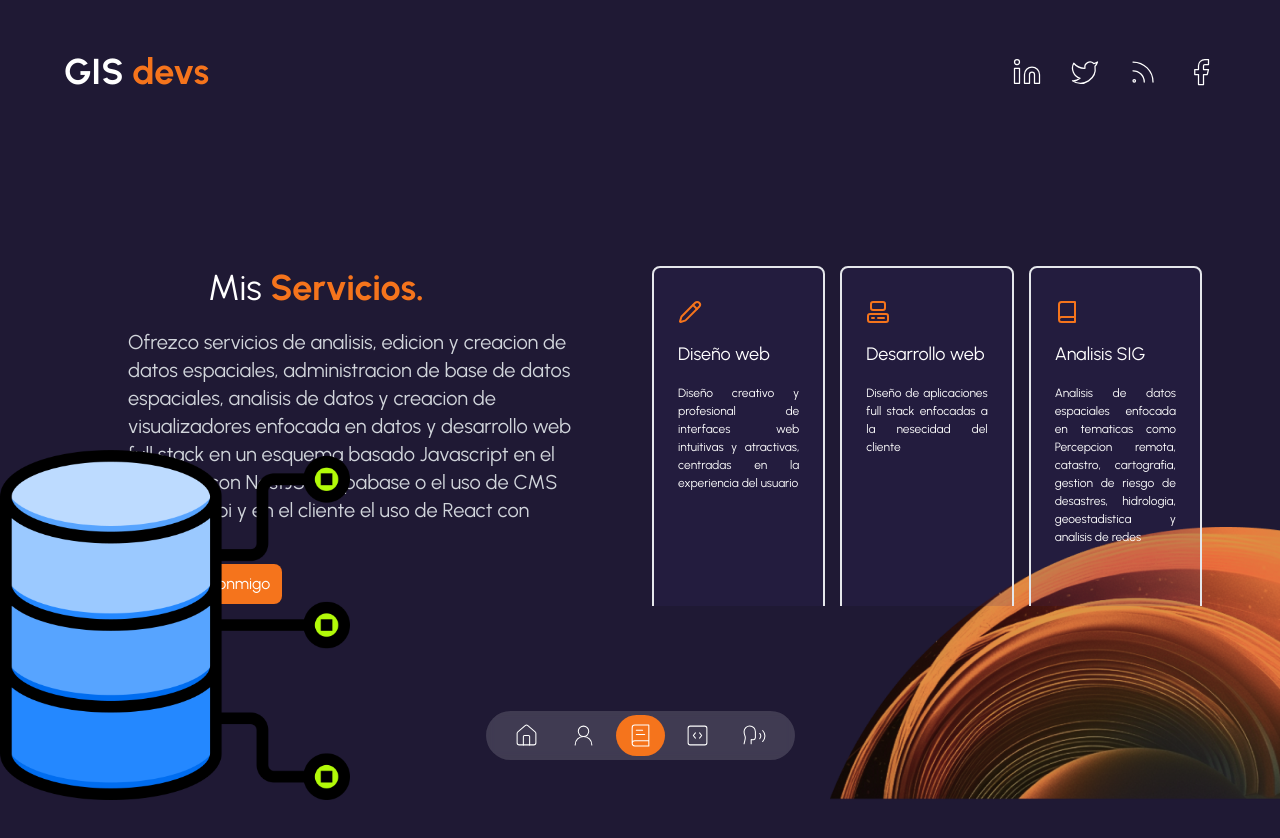
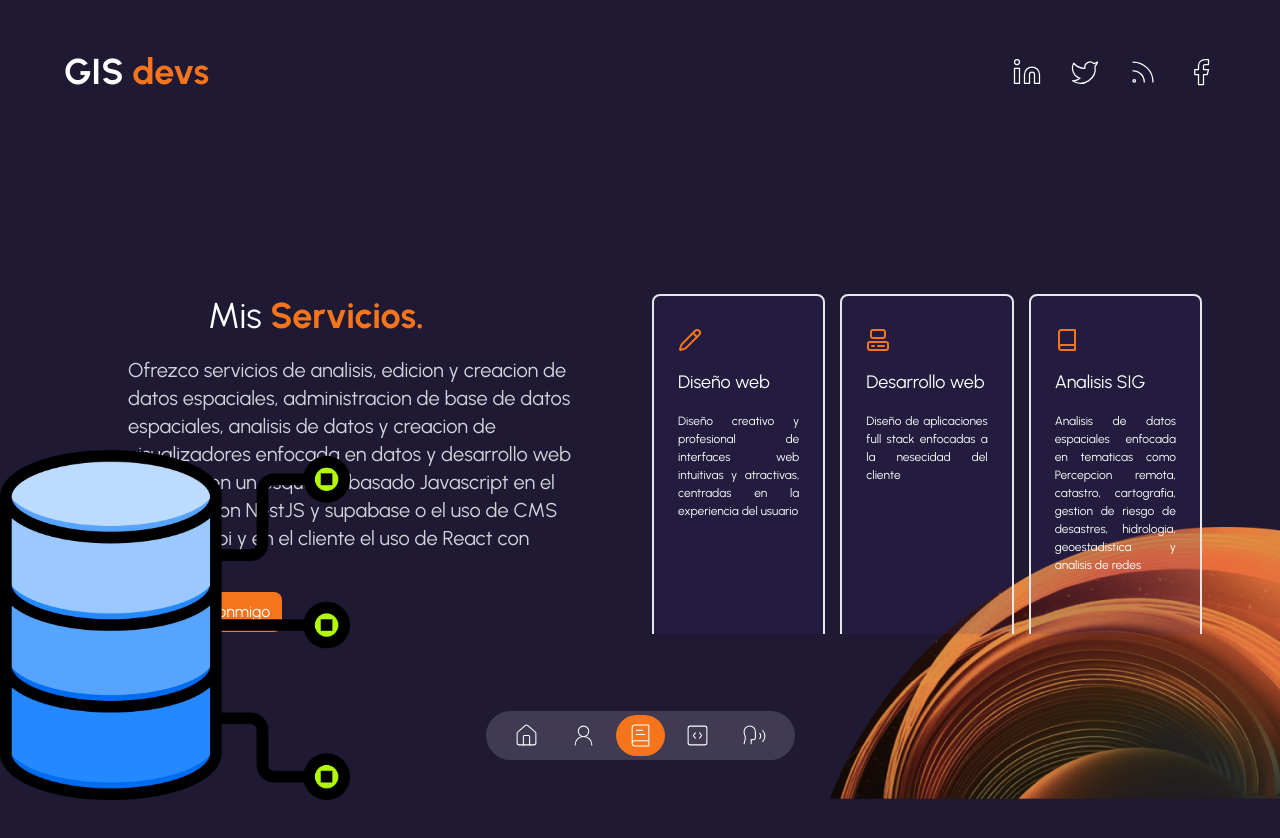
Before and after one commit to OsitoDobbie10/Cv2024, a Next.js app: page /Servicios in a window 1280 px wide. Shown: the top 838 px of the page. Built offline with nearby package versions, Linux system fonts and the light colour scheme.

Commit message:
"Espacio"

```diff
--- a/app/(routes)/Servicios/page.tsx
+++ b/app/(routes)/Servicios/page.tsx
@@ -16,7 +16,7 @@ const page = () => {
     <TransitionPages/>
     <CircleImage/>
     <AvatarServices/>
-    <div className="grid items-center justify-center h-screen max-w-5xl gap-6 mx-auto md:grid-cols-2 my-9">
+    <div className="grid items-center justify-center h-screen max-w-5xl gap-6 mx-auto md:grid-cols-2 my-16">
     <div className="max-w-[450px]">
     <h1 className="text-2xl leading-tight text-center md:text-left md:text-4xl md:mb-5 md:px-20">
         Mis {''}
--- a/components/Introduction.tsx
+++ b/components/Introduction.tsx
@@ -32,7 +32,7 @@ const Introduction = () => {
     className='font-bold text-secondary'
     />
     </h2>
-   <p className="mx-auto mb-2 text-xl md:mx-0 md:mb-8">
+   <p className="mx-auto mb-2 text-xl md:mx-0 md:mb-8 text-justify">
     Como experto en ciencas y tecnologia de la informacion geografica me especializo en el analisis de datos espaciales y desarrollo de aplicaciones
     enfocadas a la experiencia del usuario.
    </p>
```
